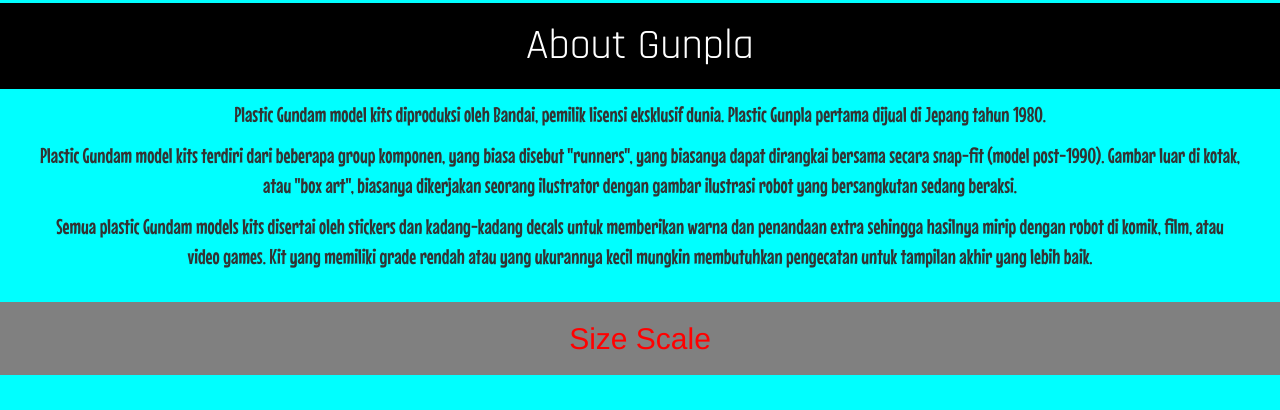
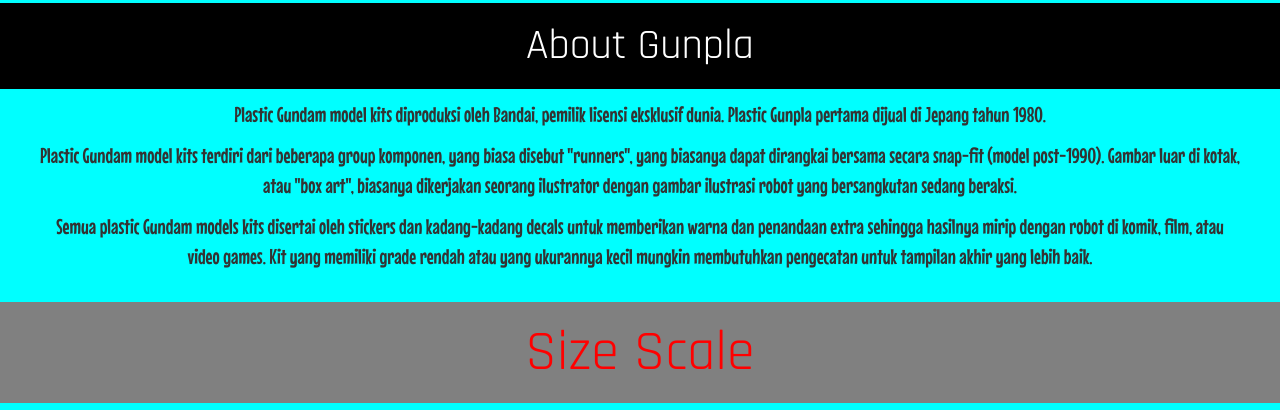
Before and after one commit to gildhan/gildhan.github.io, a plain HTML site: page index.html in a window 1280 px wide. Shown: the part 1052-1462 px from the top of the page. Drawn offline with nearby package versions, Linux system fonts and the light colour scheme; a web font is replaced by a local one.

Commit message:
Final Commit Banget

```diff
--- a/index.css
+++ b/index.css
@@ -10,6 +10,8 @@
 	background-color: gray;
 	text-align: center;
 	color: red;
+	font-family: 'Rajdhani', sans-serif;
+	font-size: 4em;
 }
 
 .img1{
```
